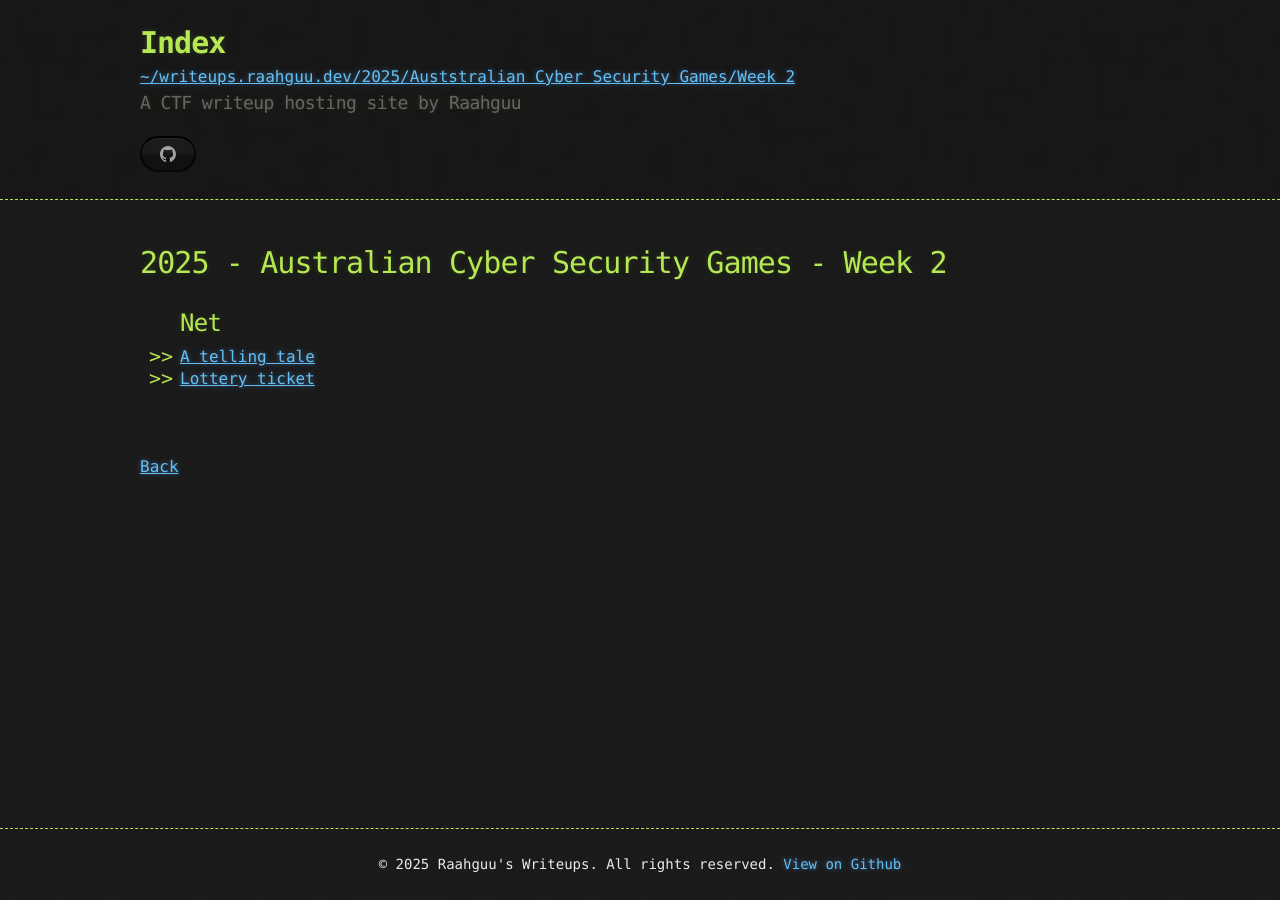
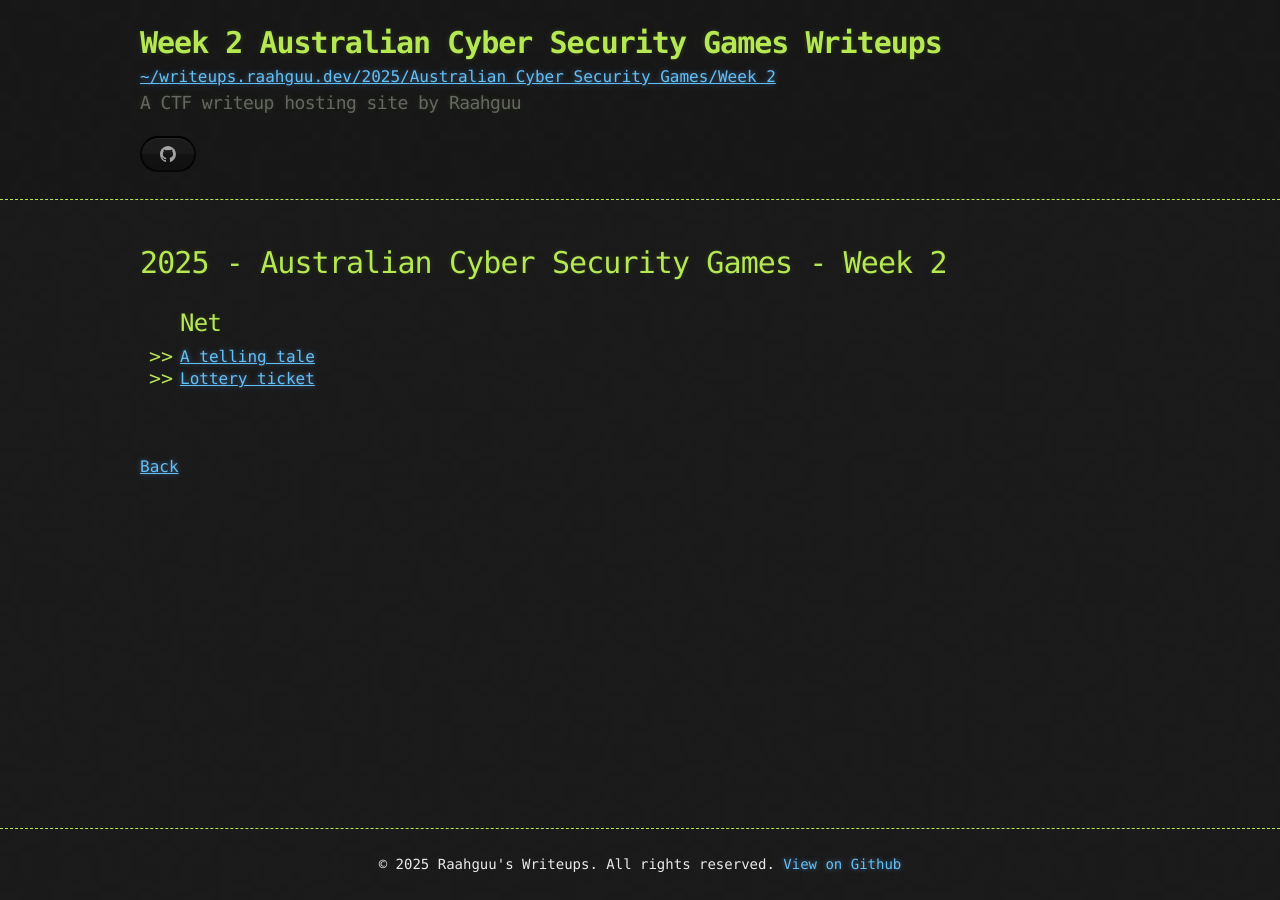
Before and after one commit to Raahguu/writeups.raahguu.dev, a Jekyll site: the page built from _writeups/2025/Australian-Cyber-Security-Games/Week-2/index.md, in a window 1280 px wide. Built offline with Jekyll 4.4.1, drawn with Linux system fonts in a browser that asks for light colours.

Commit message:
Updated AustCyberGamesWeek2 index

```diff
--- a/_writeups/2025/Australian-Cyber-Security-Games/Week-2/index.md
+++ b/_writeups/2025/Australian-Cyber-Security-Games/Week-2/index.md
@@ -1,4 +1,5 @@
 ---
 layout: writeup-index
-permalink: /2025/Auststralian-Cyber-Security-Games/Week-2/
+permalink: /2025/Australian-Cyber-Security-Games/Week-2/
+title: Week 2 Australian Cyber Security Games Writeups
 ---
```
